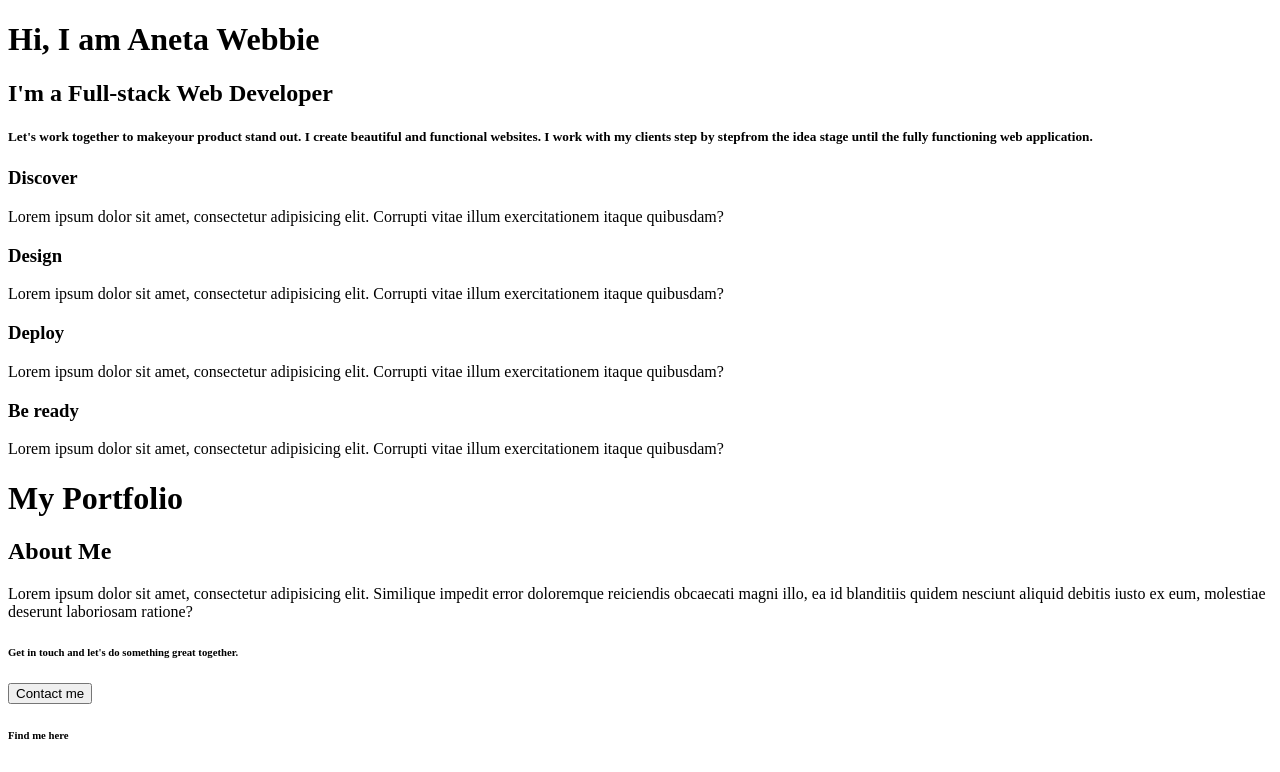
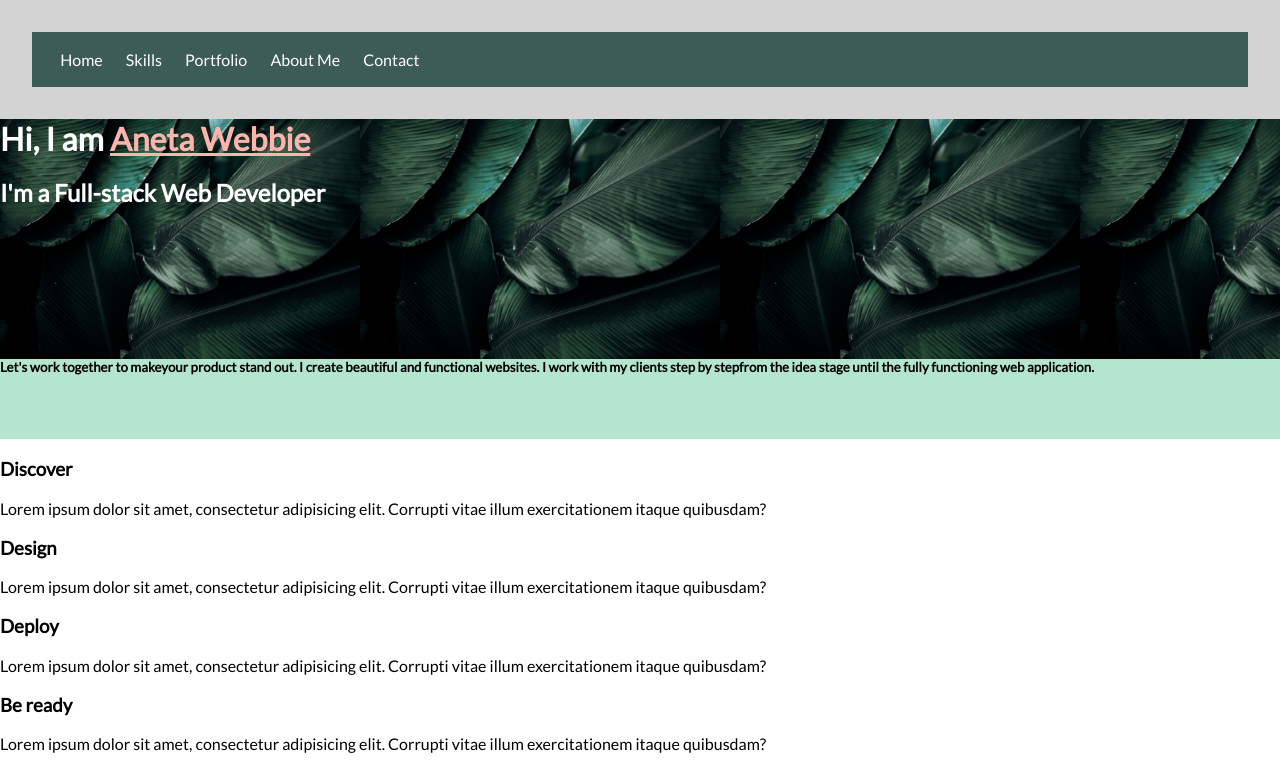
Before and after one commit to kelseybcrow/aneta-webbie, a plain HTML site: page index.html in a window 1280 px wide. Shown: the top 772 px of the page. Drawn offline with Linux system fonts and the light colour scheme.

Commit message:
add background colors and image

```diff
--- a/index.html
+++ b/index.html
@@ -13,7 +13,15 @@
     <link rel="stylesheet" href="styles.css" />
   </head>
   <body>
-    <header></header>
+    <header>
+      <nav>
+        <a href="#">Home</a>
+        <a href="#">Skills</a>
+        <a href="#">Portfolio</a>
+        <a href="#">About Me</a>
+        <a href="#">Contact</a>
+      </nav>
+    </header>
     <main>
       <div class="banner">
         <h1>Hi, I am <span>Aneta Webbie</span></h1>
@@ -59,7 +67,9 @@
           </p>
         </div>
       </div>
-      <div class="skills"></div>
+      <div class="skills">
+        <div class="skills__table"></div>
+      </div>
       <div class="portfolio">
         <div class="portfolio__title">
           <h1>My Portfolio</h1>
--- a/styles.css
+++ b/styles.css
@@ -0,0 +1,62 @@
+html {
+  box-sizing: border-box;
+}
+*,
+*:before,
+*:after {
+  box-sizing: inherit;
+}
+
+body {
+  font-family: 'Lato', sans-serif;
+  height: 100vh;
+  width: 100vw;
+  margin: 0;
+}
+
+main {
+  height: 100%;
+}
+
+header {
+  padding: 2rem;
+  background-color: lightgray;
+}
+
+header a {
+  color: white;
+  text-decoration: none;
+  padding: 10px;
+}
+
+nav {
+  background-color: #3d5b59;
+  padding: 1.5%;
+}
+
+.banner {
+  background-image: url(./img/banner.jpg);
+  /* width: 100%;
+  /* padding: 10%; */
+  height: 30%;
+  background-size: contain;
+  color: white;
+}
+
+.banner h1 {
+  margin: 0;
+}
+
+.banner span {
+  color: #fcb5ac;
+  text-decoration: underline;
+}
+
+.tagline {
+  background-color: #b5e5cf;
+  height: 10%;
+}
+
+.tagline h5 {
+  margin: 0;
+}
```
Also changed, not shown: img/banner.jpg (added).
